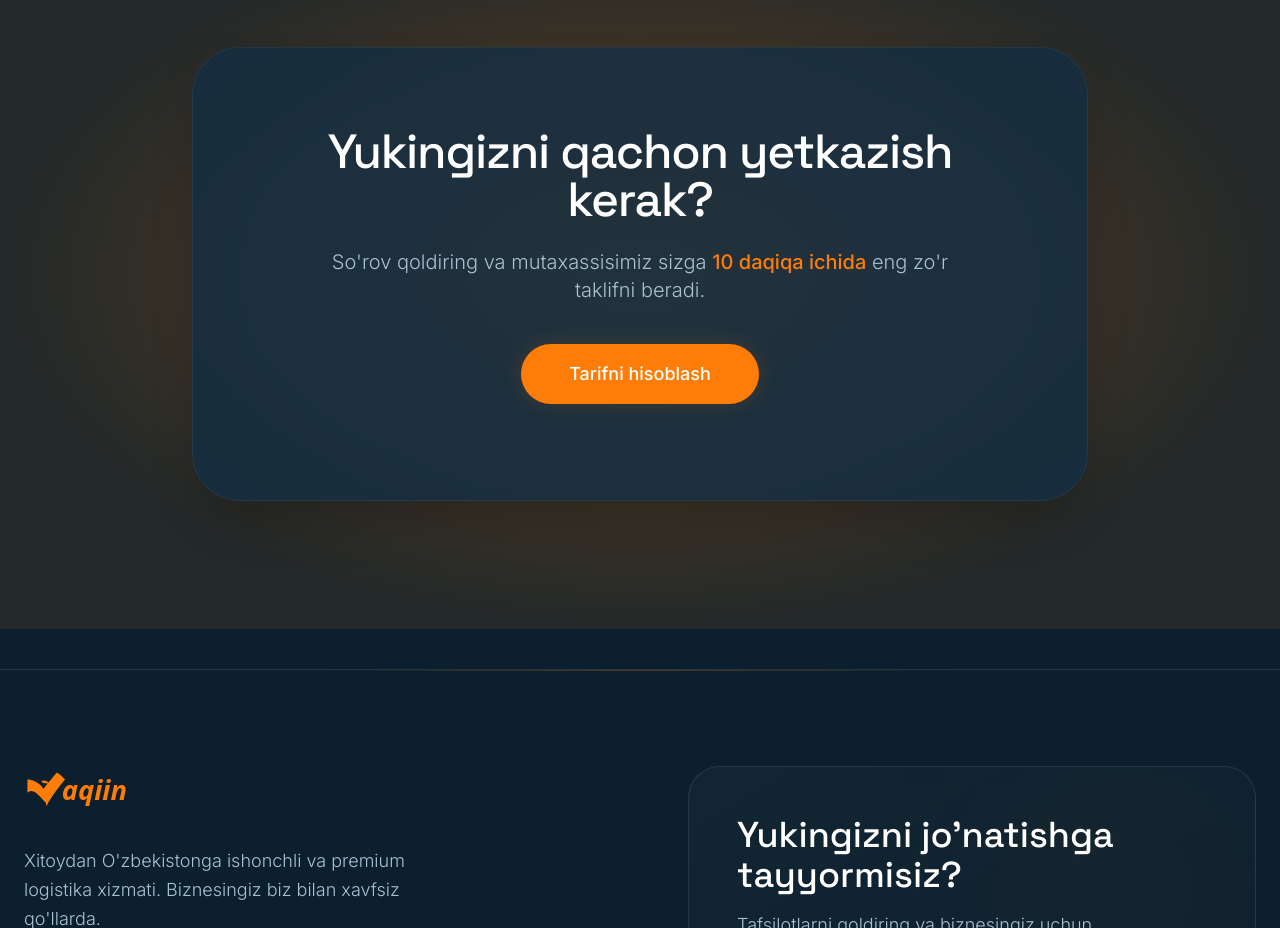
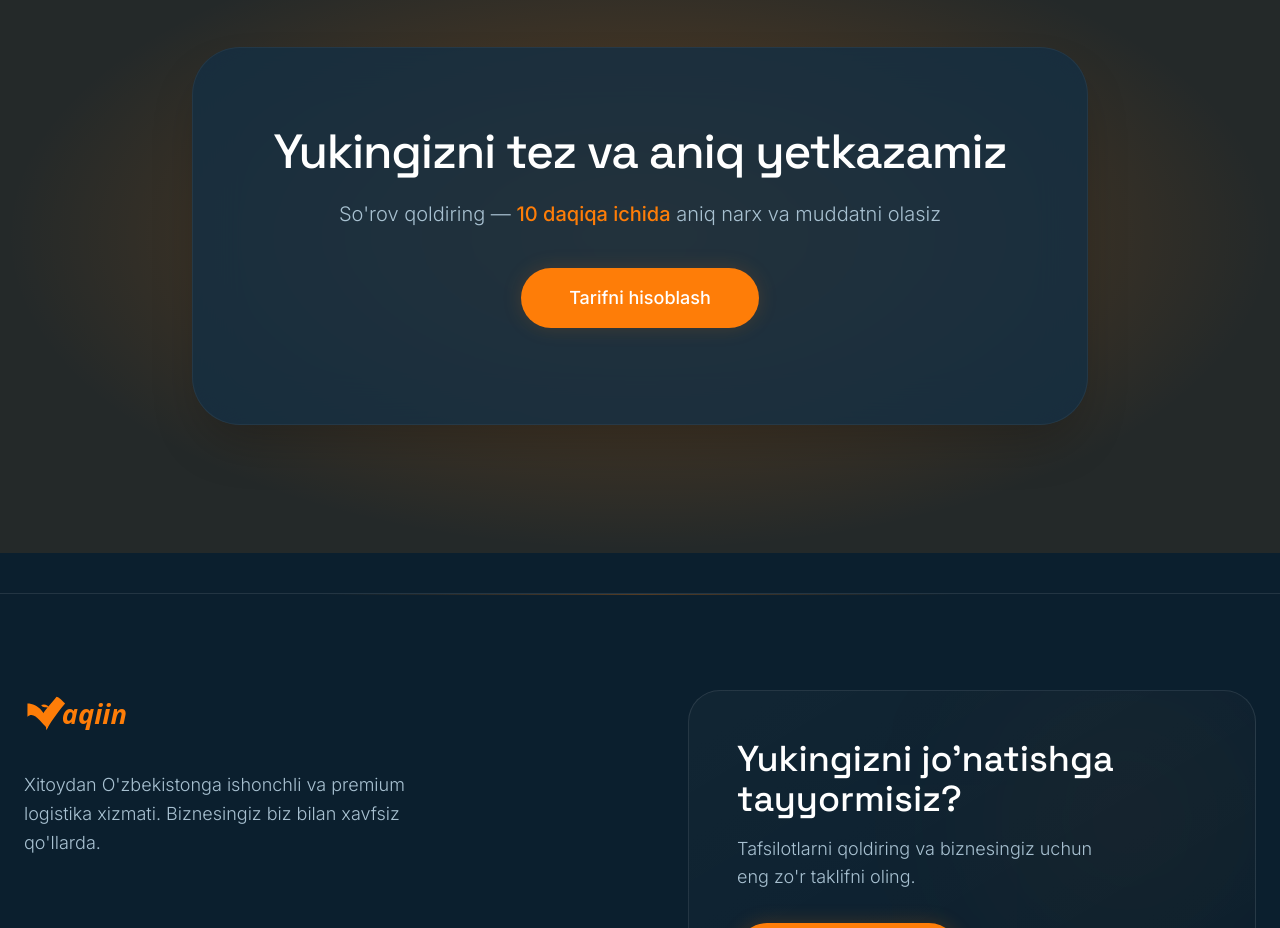
Before and after one commit to Malik6261/Yaqiin-landing-page-, a React (Vite) app: page / in a window 1280 px wide. Shown: the part 3280-4208 px from the top of the page. Built offline with nearby package versions, Linux system fonts and the light colour scheme.

Commit message:
feat: Update hero section copy
Refine the hero section headline and description to better emphasize speed and accuracy in delivery estimates, and simplify the call to action.

```diff
--- a/src/App.tsx
+++ b/src/App.tsx
@@ -399,12 +399,10 @@ export default function App() {
         <div className="relative z-10 max-w-4xl mx-auto text-center glass-panel p-10 md:p-20 rounded-[3rem] border border-white/20 shadow-2xl">
           <FadeIn>
             <h2 className="text-4xl md:text-5xl font-display font-medium tracking-tight mb-6">
-              Yukingizni qachon yetkazish kerak?
+              Yukingizni tez va aniq yetkazamiz
             </h2>
             <p className="text-xl text-text-secondary mb-10 font-light max-w-2xl mx-auto">
-              So'rov qoldiring va mutaxassisimiz sizga{" "}
-              <span className="text-brand font-medium">10 daqiqa ichida</span>{" "}
-              eng zo'r taklifni beradi.
+              So'rov qoldiring — <span className="text-brand font-medium">10 daqiqa ichida</span> aniq narx va muddatni olasiz
             </p>
             <Button
               variant="primary"
```
